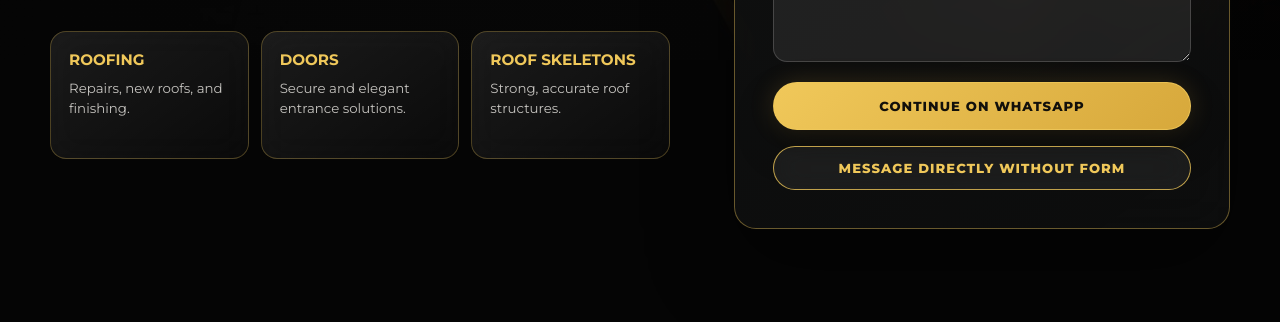
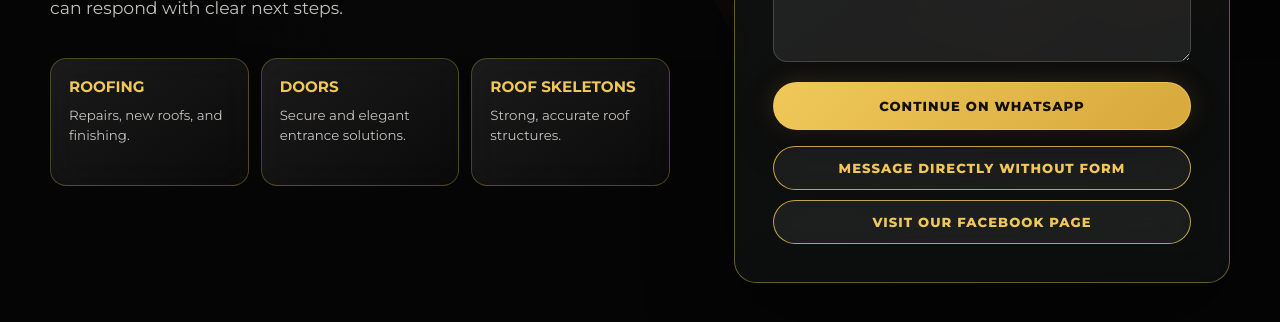
Before and after one commit to festus-osas/New-Method-Carpentry-And-Aluminum, a plain HTML site: page consultation.html in a window 1280 px wide. Shown: the part 740-1062 px from the top of the page. Drawn offline with Linux system fonts and the light colour scheme.

Commit message:
Add Facebook link to consultation page

```diff
--- a/consultation.html
+++ b/consultation.html
@@ -14,7 +14,7 @@
       href="https://fonts.googleapis.com/css2?family=Montserrat:wght@400;500;600;700;800;900&display=swap"
       rel="stylesheet"
     />
-    <link rel="stylesheet" href="styles.css?v=14" />
+    <link rel="stylesheet" href="styles.css?v=15" />
   </head>
   <body>
     <main class="consult-page">
@@ -115,6 +115,7 @@
             Continue On WhatsApp
           </button>
 
+          <div class="consult-contact-links">
             <a
               class="direct-whatsapp"
               href="https://wa.me/2348166090745?text=Hello%20New%20Method%2C%20I%20want%20to%20consult%20about%20a%20project."
@@ -123,6 +124,15 @@
             >
               Message directly without form
             </a>
+            <a
+              class="direct-facebook"
+              href="https://www.facebook.com/share/1JU5BXXb2A/"
+              target="_blank"
+              rel="noreferrer"
+            >
+              Visit our Facebook page
+            </a>
+          </div>
         </form>
       </section>
     </main>
--- a/styles.css
+++ b/styles.css
@@ -425,7 +425,8 @@
 
 .consult-button,
 .consult-submit,
-.direct-whatsapp {
+.direct-whatsapp,
+.direct-facebook {
   display: inline-flex;
   align-items: center;
   justify-content: center;
@@ -460,7 +461,9 @@
 .consult-submit:hover,
 .consult-submit:focus-visible,
 .direct-whatsapp:hover,
-.direct-whatsapp:focus-visible {
+.direct-whatsapp:focus-visible,
+.direct-facebook:hover,
+.direct-facebook:focus-visible {
   border-color: rgba(255, 230, 142, 0.95);
   box-shadow: 0 24px 48px rgba(0, 0, 0, 0.36), 0 0 36px rgba(215, 168, 59, 0.24);
   transform: translateY(-3px);
@@ -1497,7 +1500,8 @@
 }
 
 .consult-nav-link,
-.direct-whatsapp {
+.direct-whatsapp,
+.direct-facebook {
   color: var(--gold-bright);
   background: rgba(255, 255, 255, 0.06);
   backdrop-filter: blur(14px);
@@ -1829,7 +1833,13 @@
   padding: 14px 20px;
 }
 
-.direct-whatsapp {
+.consult-contact-links {
+  display: grid;
+  gap: 10px;
+}
+
+.direct-whatsapp,
+.direct-facebook {
   min-height: 44px;
   padding: 11px 16px;
 }
@@ -2276,6 +2286,7 @@
 
   .consult-submit,
   .direct-whatsapp,
+  .direct-facebook,
   .consult-nav-link {
     min-height: 48px;
   }
@@ -2566,6 +2577,7 @@
   .consult-button:hover,
   .consult-submit:hover,
   .direct-whatsapp:hover,
+  .direct-facebook:hover,
   .service-card:hover,
   .service-card:hover > img,
   .service-card:hover .project-peek img,
```
Lines whose indentation alone changed are shown as unchanged.
